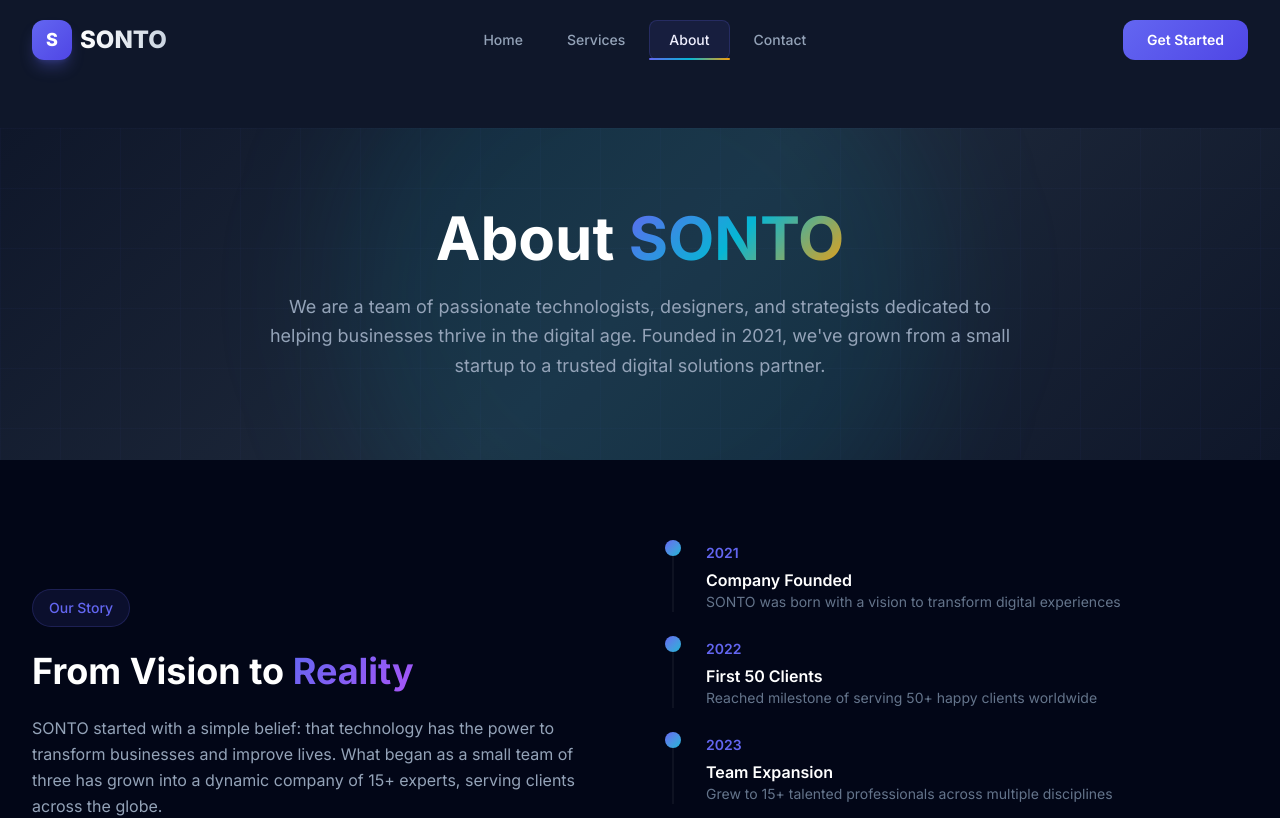
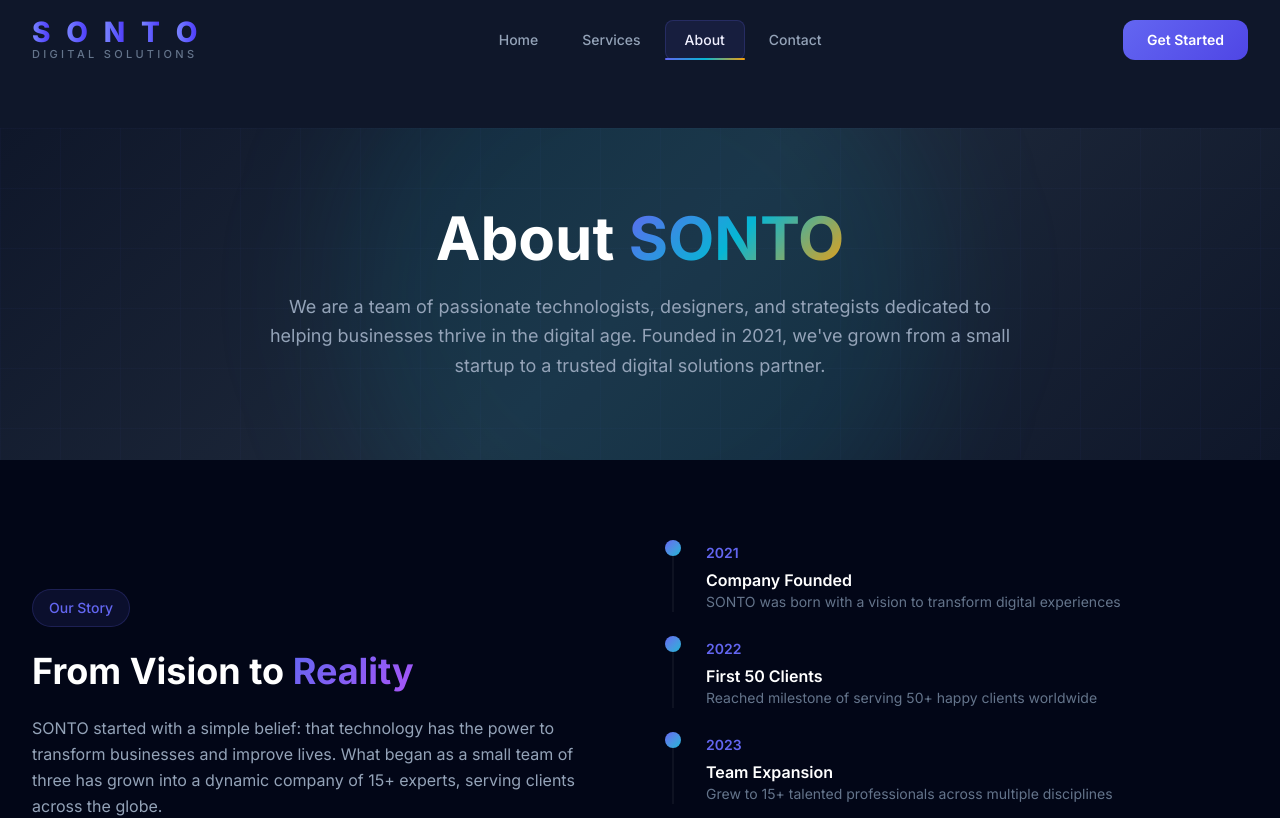
Before and after one commit to Ahmed-Abdelgawad-Dev/sonto-ds, a Vue app: page /about in a window 1280 px wide. Shown: the top 818 px of the page. Built offline with nearby package versions, Linux system fonts and the light colour scheme.

Commit message:
feat: modern logo redesign with ignite animation, WhatsApp button, and footer updates

```diff
--- a/src/App.vue
+++ b/src/App.vue
@@ -1,6 +1,7 @@
 <script setup>
 import Navbar from "@/components/Navbar.vue";
 import Footer from "@/components/Footer.vue";
+import WhatsAppButton from "@/components/WhatsAppButton.vue";
 import { ref, onMounted } from "vue";
 
 const isLoading = ref(true);
@@ -47,6 +48,7 @@ onMounted(() => {
       </router-view>
     </main>
     <Footer />
+    <WhatsAppButton />
   </div>
 </template>
 
--- a/src/components/Footer.vue
+++ b/src/components/Footer.vue
@@ -37,13 +37,36 @@ const footerLinks = {
       <div class="grid grid-cols-1 md:grid-cols-2 lg:grid-cols-5 gap-12">
         <!-- Brand -->
         <div class="lg:col-span-2">
-          <router-link to="/" class="flex items-center space-x-2 mb-6">
+          <router-link
+            to="/"
+            class="flex flex-col mb-6 group"
+            style="width: fit-content"
+          >
             <div
-              class="w-10 h-10 flex items-center justify-center rounded-xl gradient-primary shadow-lg shadow-primary/30"
+              class="flex items-baseline justify-between w-full text-[28px] font-extrabold leading-none"
             >
-              <span class="text-white font-extrabold text-lg">S</span>
+              <span
+                class="bg-gradient-to-r from-indigo-400 via-indigo-500 to-indigo-600 bg-clip-text text-transparent"
+                >S</span
+              ><span
+                class="bg-gradient-to-r from-indigo-400 via-indigo-500 to-indigo-600 bg-clip-text text-transparent"
+                >O</span
+              ><span
+                class="bg-gradient-to-r from-indigo-400 via-indigo-500 to-indigo-600 bg-clip-text text-transparent"
+                >N</span
+              ><span
+                class="bg-gradient-to-r from-indigo-400 via-indigo-500 to-indigo-600 bg-clip-text text-transparent"
+                >T</span
+              ><span
+                class="bg-gradient-to-r from-indigo-400 via-indigo-500 to-indigo-600 bg-clip-text text-transparent"
+                >O</span
+              >
             </div>
-            <span class="text-2xl font-extrabold text-white">SONTO</span>
+            <span
+              class="text-[11px] font-medium tracking-[0.3em] text-gray-500 uppercase"
+            >
+              Digital Solutions
+            </span>
           </router-link>
           <p class="text-gray-400 text-sm leading-relaxed mb-6 max-w-sm">
             Empowering businesses with cutting-edge digital solutions. We
--- a/src/components/Navbar.vue
+++ b/src/components/Navbar.vue
@@ -59,18 +59,38 @@ onMounted(() => {
         <!-- Logo -->
         <router-link
           to="/"
-          class="flex items-center space-x-2 group"
+          class="flex flex-col items-stretch group"
           @click="closeMenu"
         >
           <div
-            class="relative w-10 h-10 flex items-center justify-center rounded-xl gradient-primary shadow-lg shadow-primary/30 group-hover:shadow-primary/50 transition-all duration-300"
+            class="flex items-baseline justify-between w-full text-[28px] font-extrabold leading-none"
           >
-            <span class="text-white font-extrabold text-lg">S</span>
+            <span
+              class="ignite-letter bg-gradient-to-r from-indigo-400 via-indigo-500 to-indigo-600 bg-clip-text text-transparent"
+              style="--i: 0"
+              >S</span
+            ><span
+              class="ignite-letter bg-gradient-to-r from-indigo-400 via-indigo-500 to-indigo-600 bg-clip-text text-transparent"
+              style="--i: 1"
+              >O</span
+            ><span
+              class="ignite-letter bg-gradient-to-r from-indigo-400 via-indigo-500 to-indigo-600 bg-clip-text text-transparent"
+              style="--i: 2"
+              >N</span
+            ><span
+              class="ignite-letter bg-gradient-to-r from-indigo-400 via-indigo-500 to-indigo-600 bg-clip-text text-transparent"
+              style="--i: 3"
+              >T</span
+            ><span
+              class="ignite-letter bg-gradient-to-r from-indigo-400 via-indigo-500 to-indigo-600 bg-clip-text text-transparent"
+              style="--i: 4"
+              >O</span
+            >
           </div>
           <span
-            class="text-2xl font-extrabold bg-gradient-to-r from-white to-gray-300 bg-clip-text text-transparent"
+            class="text-[11px] font-medium tracking-[0.3em] text-gray-500 uppercase group-hover:text-indigo-400/80 transition-all duration-500"
           >
-            SONTO
+            Digital Solutions
           </span>
         </router-link>
 
@@ -178,3 +198,64 @@ onMounted(() => {
     </Transition>
   </nav>
 </template>
+
+<style scoped>
+.ignite-letter {
+  position: relative;
+  display: inline-block;
+}
+
+.group:hover .ignite-letter {
+  animation:
+    ignite 0.8s cubic-bezier(0.34, 1.56, 0.64, 1) calc(var(--i) * 0.08s)
+      forwards,
+    pulse-glow 3s ease-in-out calc(var(--i) * 0.08s + 0.9s) infinite;
+}
+
+@keyframes ignite {
+  0% {
+    filter: brightness(1) drop-shadow(0 0 0px transparent);
+    transform: translateY(0);
+  }
+  15% {
+    filter: brightness(2.5) drop-shadow(0 0 30px rgba(99, 102, 241, 0.9))
+      drop-shadow(0 0 60px rgba(79, 70, 229, 0.6));
+    transform: translateY(-3px);
+  }
+  30% {
+    filter: brightness(1.2) drop-shadow(0 0 20px rgba(99, 102, 241, 0.5))
+      drop-shadow(0 0 40px rgba(79, 70, 229, 0.3));
+    transform: translateY(1px);
+  }
+  50% {
+    filter: brightness(1.4) drop-shadow(0 0 25px rgba(99, 102, 241, 0.6))
+      drop-shadow(0 0 50px rgba(139, 92, 246, 0.4));
+    transform: translateY(-1px);
+  }
+  75% {
+    filter: brightness(1.15) drop-shadow(0 0 15px rgba(99, 102, 241, 0.4))
+      drop-shadow(0 0 35px rgba(139, 92, 246, 0.25));
+    transform: translateY(0);
+  }
+  100% {
+    filter: brightness(1.3) drop-shadow(0 0 20px rgba(99, 102, 241, 0.5))
+      drop-shadow(0 0 45px rgba(79, 70, 229, 0.35))
+      drop-shadow(0 0 80px rgba(139, 92, 246, 0.15));
+    transform: translateY(0);
+  }
+}
+
+@keyframes pulse-glow {
+  0%,
+  100% {
+    filter: brightness(1.3) drop-shadow(0 0 20px rgba(99, 102, 241, 0.5))
+      drop-shadow(0 0 45px rgba(79, 70, 229, 0.35))
+      drop-shadow(0 0 80px rgba(139, 92, 246, 0.15));
+  }
+  50% {
+    filter: brightness(1.5) drop-shadow(0 0 35px rgba(99, 102, 241, 0.75))
+      drop-shadow(0 0 70px rgba(79, 70, 229, 0.55))
+      drop-shadow(0 0 110px rgba(139, 92, 246, 0.3));
+  }
+}
+</style>
--- /dev/null
+++ b/src/components/WhatsAppButton.vue
@@ -0,0 +1,81 @@
+<script setup>
+import { ref, onMounted, onUnmounted } from "vue";
+
+const isVisible = ref(false);
+const phoneNumber = "201018200400";
+const whatsappUrl = `https://wa.me/${phoneNumber}`;
+
+const handleScroll = () => {
+  isVisible.value = window.scrollY > 300;
+};
+
+onMounted(() => {
+  window.addEventListener("scroll", handleScroll);
+  handleScroll();
+});
+
+onUnmounted(() => {
+  window.removeEventListener("scroll", handleScroll);
+});
+</script>
+
+<template>
+  <Transition name="wa-fade">
+    <a
+      v-if="isVisible"
+      :href="whatsappUrl"
+      target="_blank"
+      rel="noopener noreferrer"
+      class="fixed bottom-6 right-6 z-50 group"
+      aria-label="Chat on WhatsApp"
+    >
+      <!-- Glow ring -->
+      <div
+        class="absolute inset-0 rounded-full bg-[#25D366] opacity-20 group-hover:opacity-30 blur-xl transition-all duration-500 group-hover:scale-150"
+      ></div>
+
+      <!-- Button -->
+      <div
+        class="relative w-14 h-14 rounded-full flex items-center justify-center bg-gradient-to-br from-[#25D366] to-[#128C7E] shadow-lg shadow-[#25D366]/30 group-hover:shadow-xl group-hover:shadow-[#25D366]/50 transition-all duration-300 group-hover:scale-110 group-hover:-translate-y-1 cursor-pointer"
+      >
+        <!-- WhatsApp Icon -->
+        <svg
+          class="w-7 h-7 text-white drop-shadow-sm"
+          viewBox="0 0 24 24"
+          fill="currentColor"
+        >
+          <path
+            d="M17.472 14.382c-.297-.149-1.758-.867-2.03-.967-.273-.099-.471-.148-.67.15-.197.297-.767.966-.94 1.164-.173.199-.347.223-.644.075-.297-.15-1.255-.463-2.39-1.475-.883-.788-1.48-1.761-1.653-2.059-.173-.297-.018-.458.13-.606.134-.133.298-.347.446-.52.149-.174.198-.298.298-.497.099-.198.05-.371-.025-.52-.075-.149-.669-1.612-.916-2.207-.242-.579-.487-.5-.669-.51-.173-.008-.371-.01-.57-.01-.198 0-.52.074-.792.372-.272.297-1.04 1.016-1.04 2.479 0 1.462 1.065 2.875 1.213 3.074.149.198 2.096 3.2 5.077 4.487.709.306 1.262.489 1.694.625.712.227 1.36.195 1.871.118.571-.085 1.758-.719 2.006-1.413.248-.694.248-1.289.173-1.413-.074-.124-.272-.198-.57-.347m-5.421 7.403h-.004a9.87 9.87 0 01-5.031-1.378l-.361-.214-3.741.982.998-3.648-.235-.374a9.86 9.86 0 01-1.51-5.26c.001-5.45 4.436-9.884 9.888-9.884 2.64 0 5.122 1.03 6.988 2.898a9.825 9.825 0 012.893 6.994c-.003 5.45-4.437 9.884-9.885 9.884m8.413-18.297A11.815 11.815 0 0012.05 0C5.495 0 .16 5.335.157 11.892c0 2.096.547 4.142 1.588 5.945L.057 24l6.305-1.654a11.882 11.882 0 005.683 1.448h.005c6.554 0 11.89-5.335 11.893-11.893a11.821 11.821 0 00-3.48-8.413z"
+          />
+        </svg>
+      </div>
+
+      <!-- Tooltip -->
+      <span
+        class="absolute right-16 top-1/2 -translate-y-1/2 px-4 py-2 rounded-xl text-sm font-medium text-white bg-gradient-to-r from-[#25D366] to-[#128C7E] shadow-lg opacity-0 group-hover:opacity-100 translate-x-2 group-hover:translate-x-0 transition-all duration-300 pointer-events-none whitespace-nowrap"
+      >
+        Chat with us
+      </span>
+    </a>
+  </Transition>
+</template>
+
+<style scoped>
+.wa-fade-enter-active {
+  transition: all 0.4s cubic-bezier(0.34, 1.56, 0.64, 1);
+}
+
+.wa-fade-leave-active {
+  transition: all 0.3s ease-in;
+}
+
+.wa-fade-enter-from {
+  opacity: 0;
+  transform: translateY(20px) scale(0.8);
+}
+
+.wa-fade-leave-to {
+  opacity: 0;
+  transform: translateY(20px) scale(0.8);
+}
+</style>
--- a/src/views/ContactView.vue
+++ b/src/views/ContactView.vue
@@ -165,7 +165,7 @@ onMounted(() => {
                   id="phone"
                   v-model="form.phone"
                   type="tel"
-                  placeholder="+20 1018200400"
+                  placeholder="+20 100000000"
                   class="w-full px-4 py-3 rounded-xl bg-white/5 border border-white/10 text-white placeholder-gray-500 focus:outline-none focus:border-primary/50 focus:ring-1 focus:ring-primary/30 transition-all duration-300"
                 />
               </div>
```
